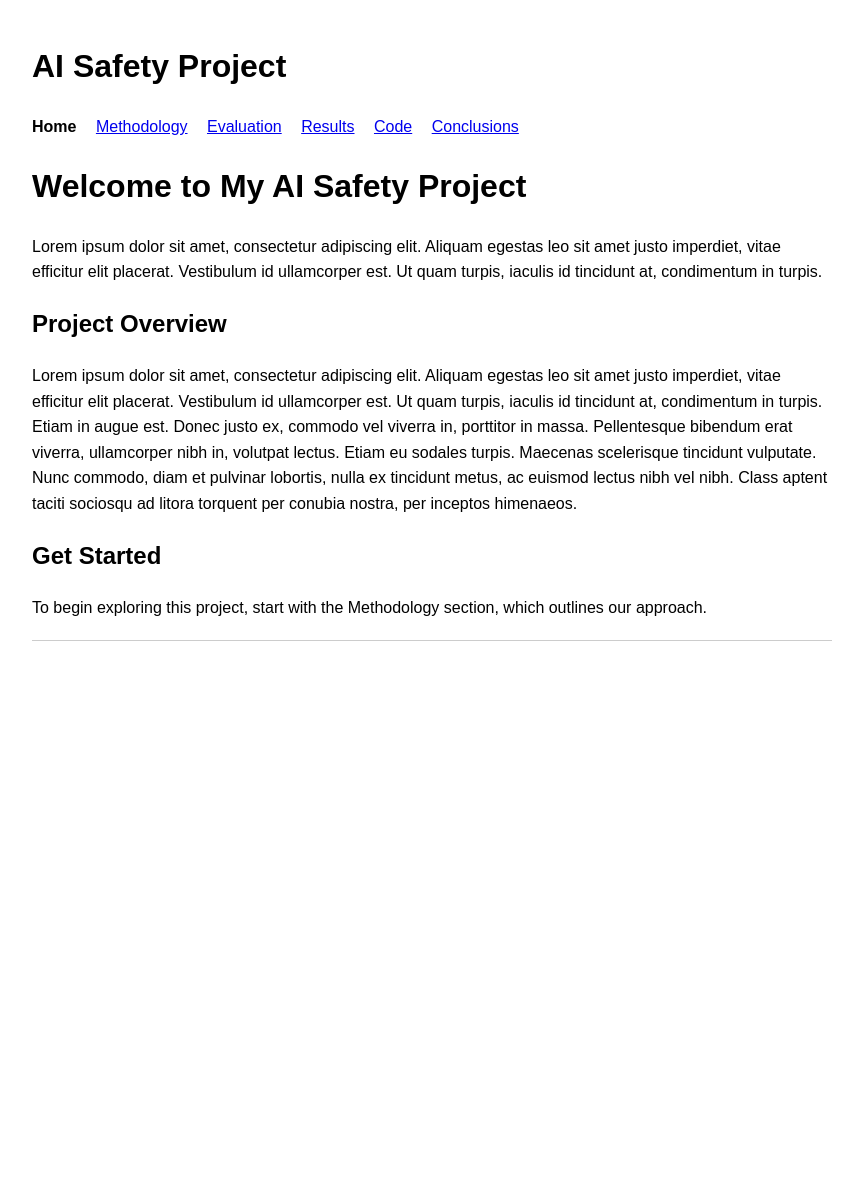
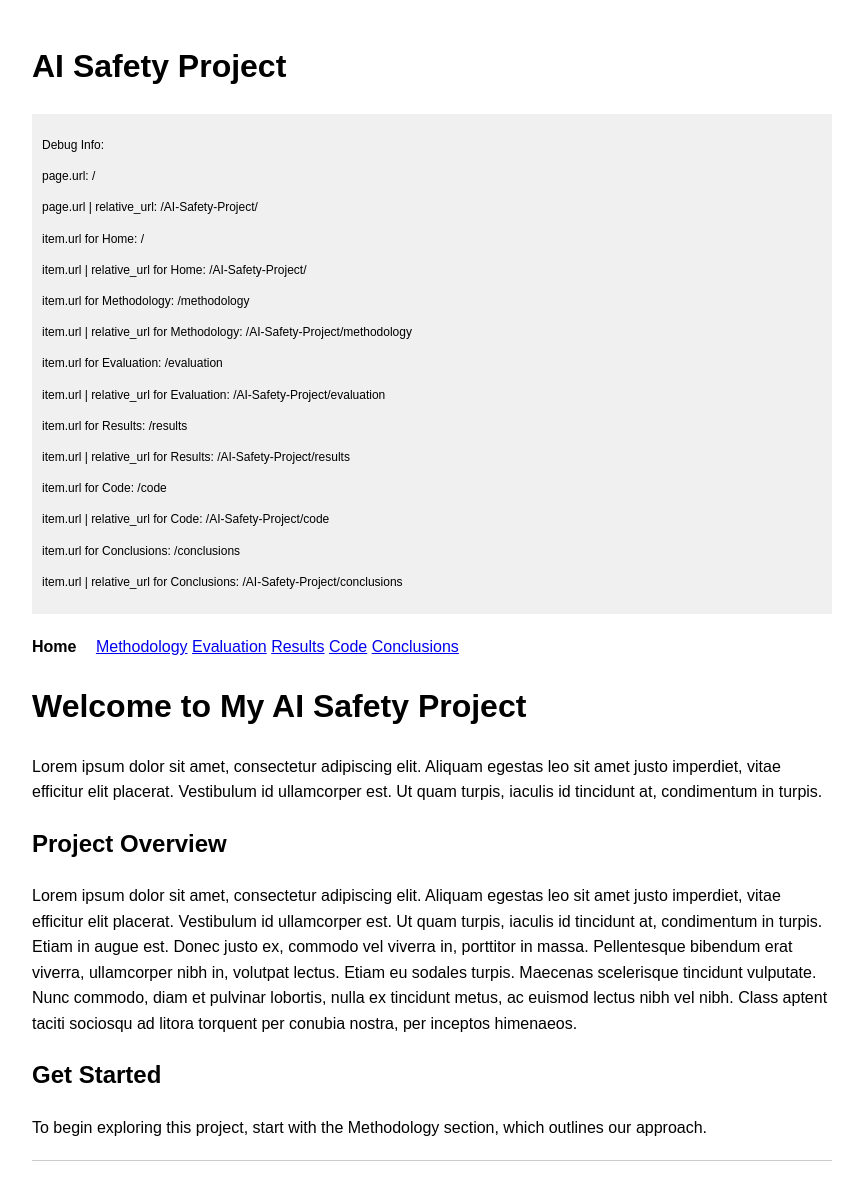
Before and after one commit to nidone/AI-Safety-Project, a Jekyll site: the page built from index.md, in a window 1280 px wide. Shown: the whole page, without its empty margins (208-1071 px from the left). Built offline with Jekyll 4.4.1, drawn with Linux system fonts in a browser that asks for light colours; before the commit the page ends 900 px from its top, so only the background shows below that.

Commit message:
Update default.html

```diff
--- a/_layouts/default.html
+++ b/_layouts/default.html
@@ -15,12 +15,23 @@
 <body>
     <header>
         <h1>AI Safety Project</h1>
+<div style="background-color: #f0f0f0; padding: 10px; margin-bottom: 20px; font-size: 12px;">
+    <p>Debug Info:</p>
+    <p>page.url: {{ page.url }}</p>
+    <p>page.url | relative_url: {{ page.url | relative_url }}</p>
+    {% for item in site.navigation %}
+        <p>item.url for {{ item.title }}: {{ item.url }}</p>
+        <p>item.url | relative_url for {{ item.title }}: {{ item.url | relative_url }}</p>
+    {% endfor %}
+</div>
         <nav>
             {% for item in site.navigation %}
-                {% if page.url == item.url %}
+                {% assign item_url = item.url | relative_url %}
+                {% assign page_url = page.url | relative_url %}
+                {% if item_url == page_url or item_url == page_url or page_url == item_url %}
                     <span class="current-page">{{ item.title }}</span>
                 {% else %}
-                    <span><a href="{{ site.baseurl }}{{ item.url }}">{{ item.title }}</a></span>
+                    <a href="{{ item.url | relative_url }}">{{ item.title }}</a>
                 {% endif %}
             {% endfor %}
         </nav>
```
